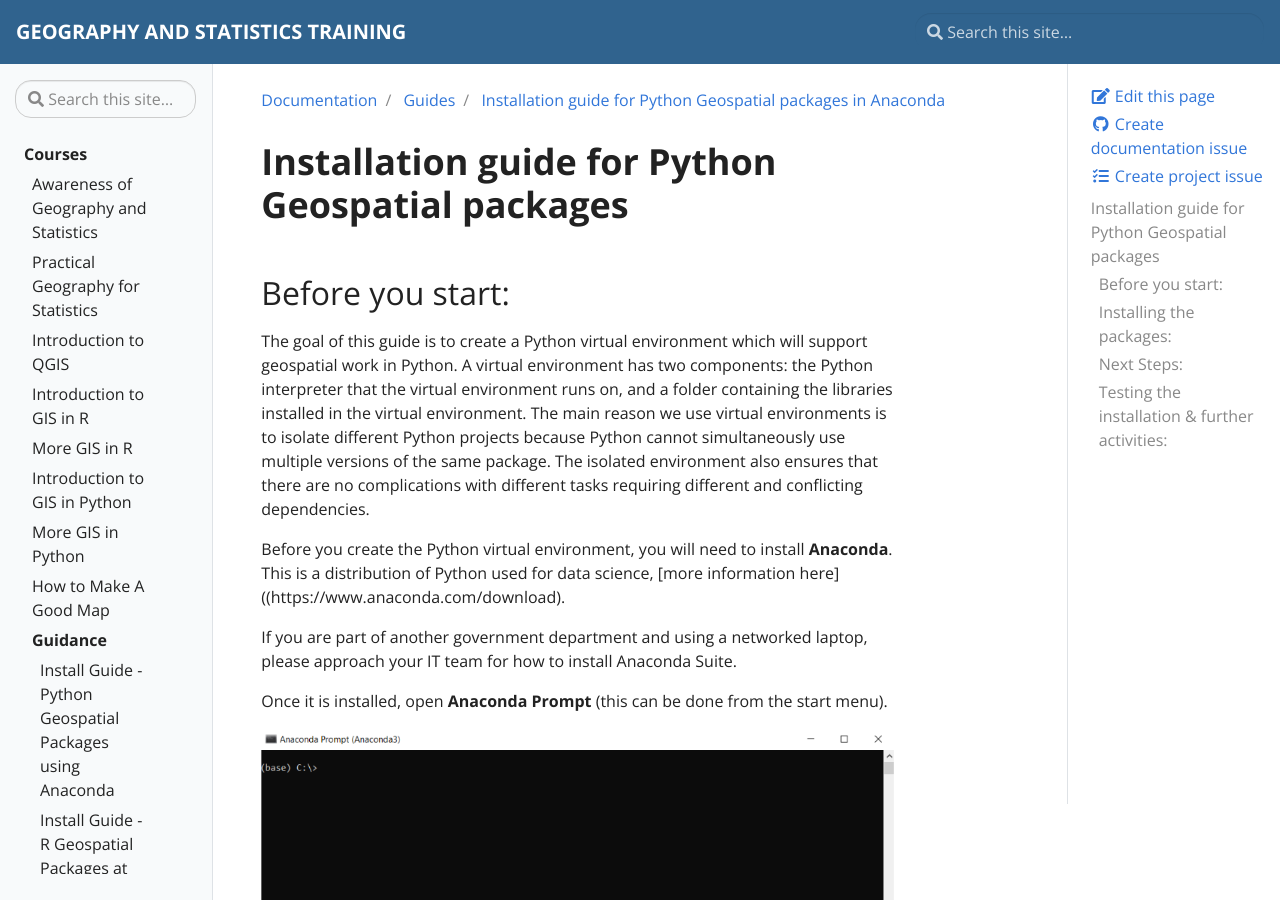
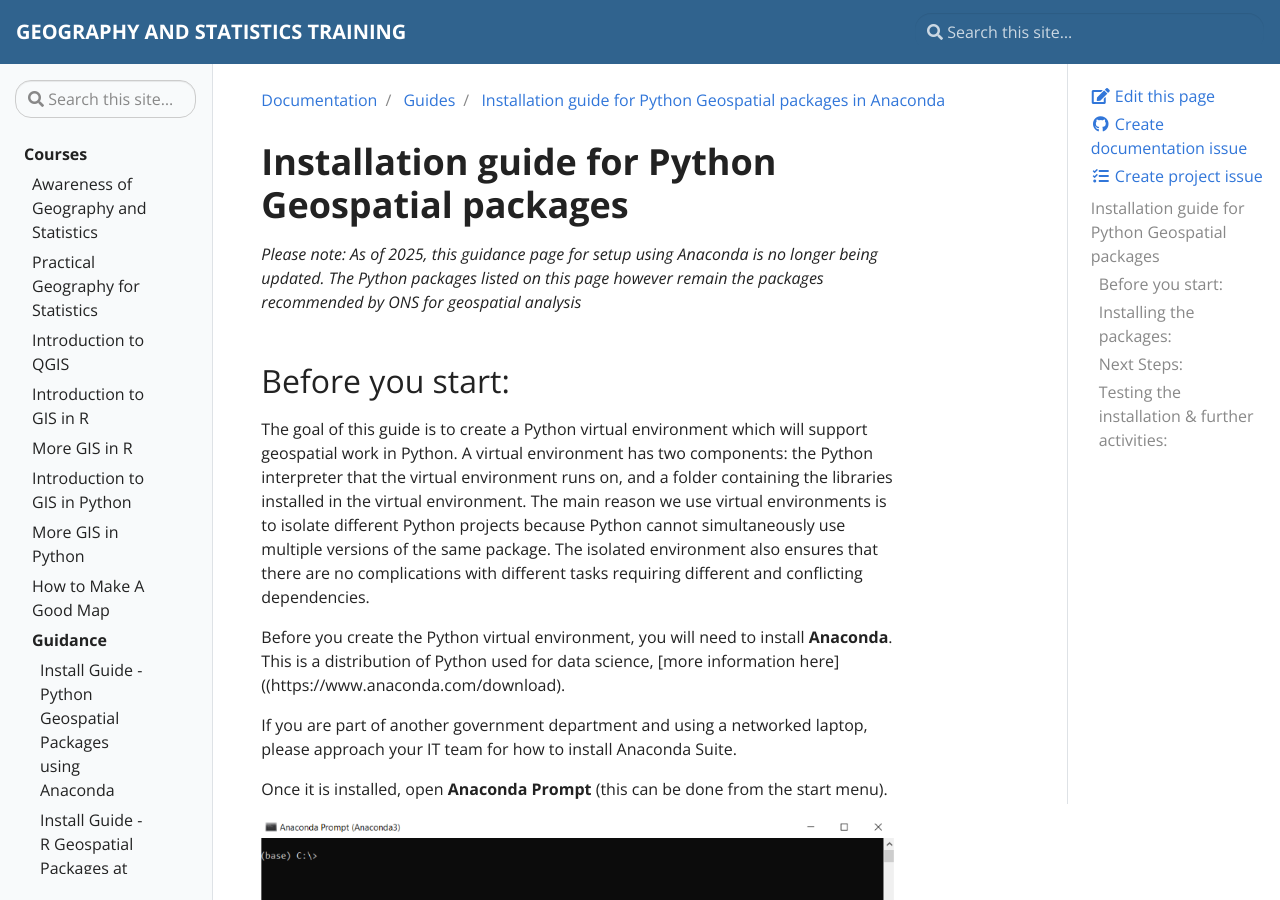
Before and after one commit to ONSgeo/geospatial-training, a Jekyll site: the page built from _docs/guides/python_install_anaconda.md, in a window 1280 px wide and 900 px high. Built offline with Jekyll 4.4.1, drawn with Linux system fonts in a browser that asks for light colours.

Commit message:
Update python_install_anaconda.md

```diff
--- a/_docs/guides/python_install_anaconda.md
+++ b/_docs/guides/python_install_anaconda.md
@@ -5,6 +5,7 @@ description: Step-by-step installation instructions for Python geospatial packag
 
 # Installation guide for Python Geospatial packages
 
+*Please note: As of 2025, this guidance page for setup using Anaconda is no longer being updated. The Python packages listed on this page however remain the packages recommended by ONS for geospatial analysis*
 
 ## Before you start:
 
```
